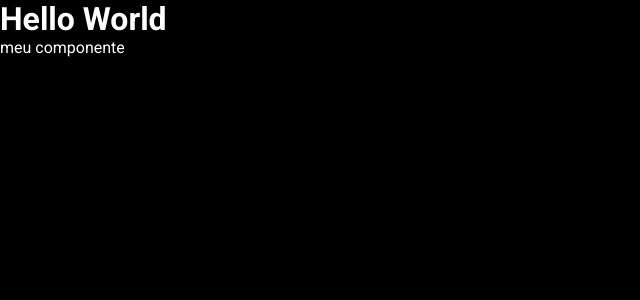
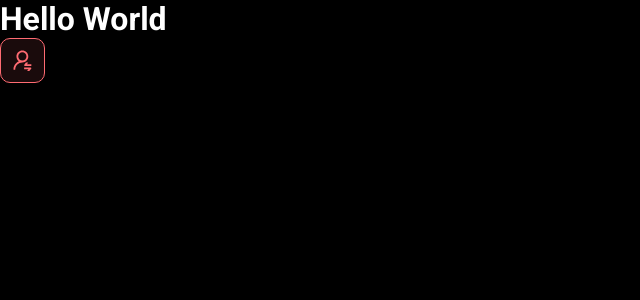
Before and after one commit to devrabaioli/lafappfrontend, a React (Vite) app: page / in a window 1280 px wide. Shown: the top 300 px of the page, without its empty margins (0-640 px from the left). Built offline with nearby package versions, Linux system fonts and the light colour scheme.

Commit message:
NotificationButton

```diff
--- a/src/App.tsx
+++ b/src/App.tsx
@@ -7,6 +7,7 @@
     <>
     <h1> Hello World</h1>
     <NotificationButton/>
+
     </>
   )
 
--- a/src/components/NotificationButton/index.tsx
+++ b/src/components/NotificationButton/index.tsx
@@ -1,7 +1,12 @@
+import icon from '../../assets/img/notification-icon.svg'
+import './styles.css'
+
 function NotificationButton() {
 
     return (
-     <p> meu componente </p>
+        <div className="dsmeta-red-btn">
+        <img src={icon} alt="Notificar" />
+      </div>
     )
 
   }
--- /dev/null
+++ b/src/components/NotificationButton/styles.css
@@ -0,0 +1,15 @@
+.dsmeta-red-btn {
+    height: 45px;
+    width: 45px;
+    background: rgba(255, 107, 114, 0.1);
+    border: 1px solid #ff6b72;
+    border-radius: 10px;
+    display: flex;
+    align-items: center;
+    justify-content: center;
+    cursor: pointer;
+  }
+
+  .dsmeta-red-btn img {
+      width: 19px;
+  }
```
Also changed, not shown: src/assets/img/notification-icon.svg (renamed from src/assets/notification-icon.svg).
